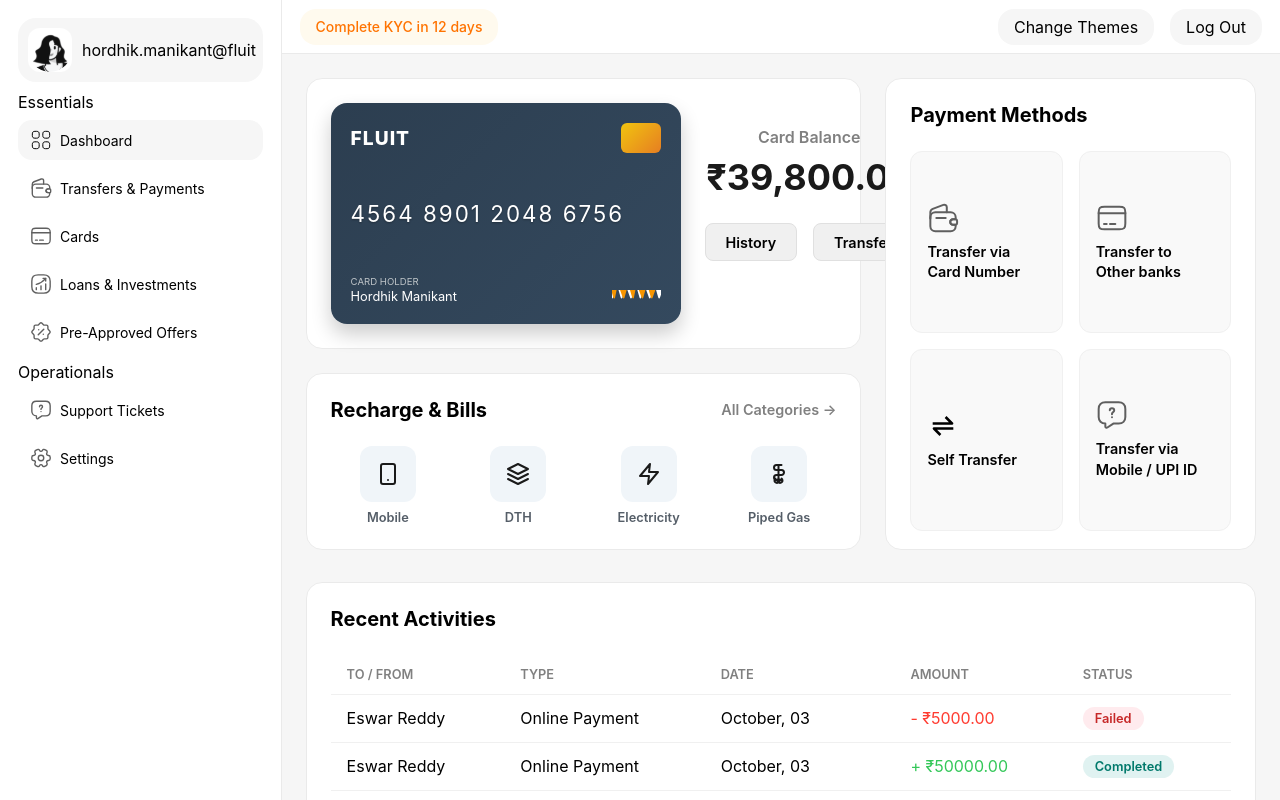
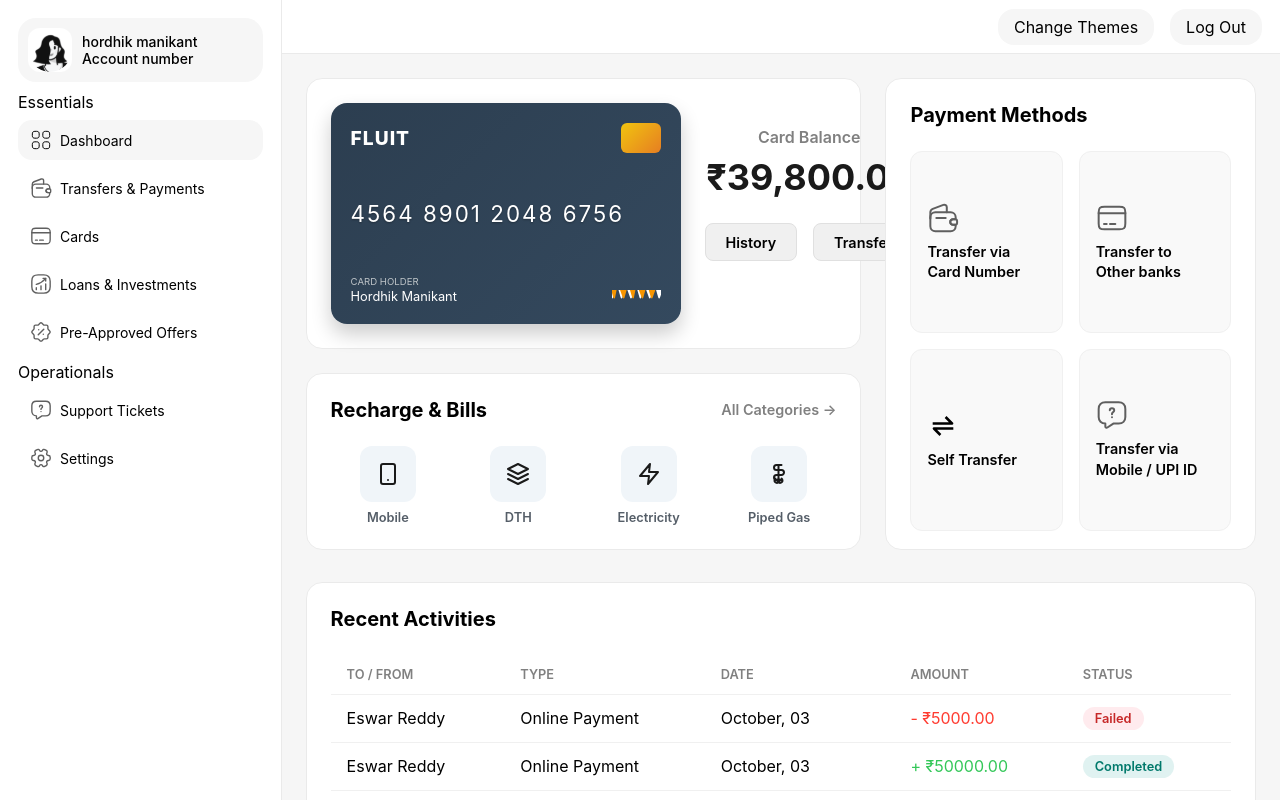
Before and after one commit to Hordhik/BankingSystem, a React (Vite) app in the folder Client/: page /dashboard in a window 1280 px wide. Built offline with nearby package versions, Linux system fonts and the light colour scheme.

Commit message:
Changes in sidebar and topbar

```diff
--- a/Client/src/Dashboard/Dashboard.css
+++ b/Client/src/Dashboard/Dashboard.css
@@ -60,6 +60,15 @@ body{
     background: #FFF;
 }
 
+.profile .user-details{
+    display: flex;
+    flex-direction: column;
+    font-family: Inter;
+    font-size: 14px;
+    font-weight: 500;
+    line-height: normal;
+}
+
 .main-content{
     width: 78%;
     display: flex;
@@ -70,7 +79,7 @@ body{
     display: flex;
     height: 54px;
     padding: 14px 18px;
-    justify-content: space-between;
+    justify-content: end;
     align-items: center;
     border-bottom: 1px solid #EAEAEA;
     background: #FFF;
--- a/Client/src/Dashboard/Dashboard.jsx
+++ b/Client/src/Dashboard/Dashboard.jsx
@@ -67,7 +67,10 @@ export const Dashboard = () => {
       <div className="side-bar">
         <div className="profile">
           <img src={profile_img} alt="" />
-          <p>hordhik.manikant@fluit</p>
+          <div className="user-details">
+            <p>hordhik manikant</p>
+            <p>Account number</p>
+          </div>
         </div>
         <div className="essentials-tabs">
           <p>Essentials</p>
@@ -98,9 +101,6 @@ export const Dashboard = () => {
       </div>
       <div className="main-content">
         <div className="top-bar">
-          <div className="kyc">
-            <p>Complete KYC in 12 days</p>
-          </div>
           <div className="others">
             <div className="theme">
               <p>Change Themes</p>
```
